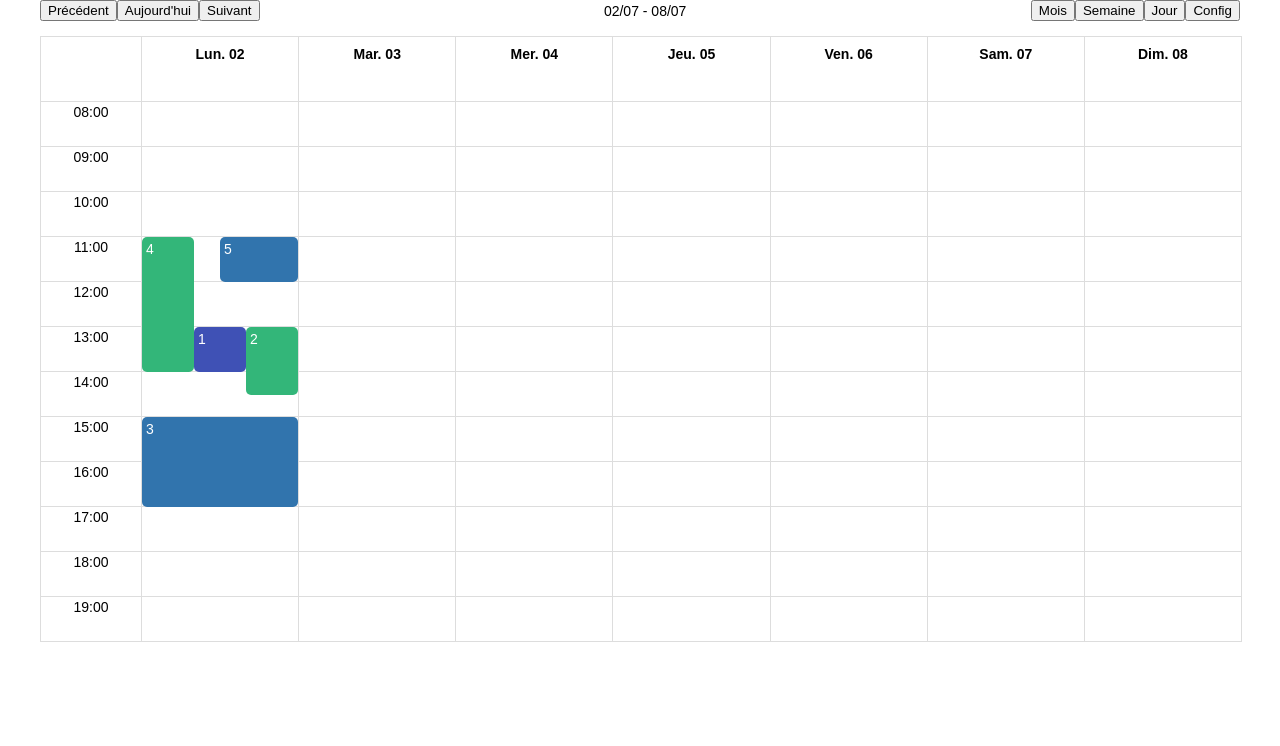
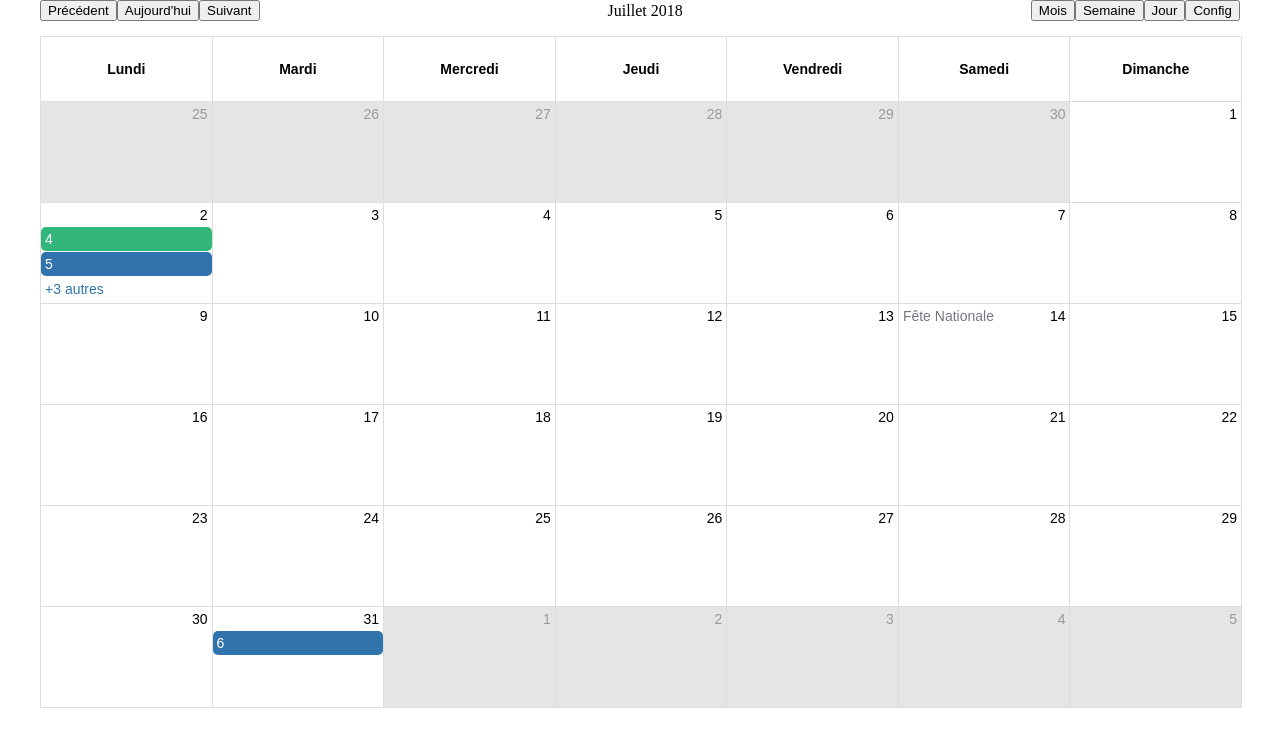
Before and after one commit to QuentinDiaferia/globalis-react-calendar, a React app: page / in a window 1280 px wide. Shown: the top 746 px of the page. Built offline with nearby package versions, Linux system fonts and the light colour scheme.

Commit message:
Feature - Toolbar independant from Calendar (#8)

```diff
--- a/src/App.js
+++ b/src/App.js
@@ -5,96 +5,91 @@ import ToolBar from './components/ToolBar'
 import Navigation from './components/Navigation'
 import ViewSwitcher from './components/ViewSwitcher'
 import SettingsForm from './components/SettingsForm'
+import {navigation, views} from './utils/constants'
 
-const colors = [null, '#33b679', '#3f51b5']
-const start = moment('2018-05-01').startOf('month')
-const events = []
-for (let i = 1; i < 5000; i++) {
-    events.push({
-        id: i,
-        label: "Un événement",
-        start: moment(start),
-        end: moment(start.add(2, 'h')),
-        hex_color: colors[i % 3],
+import {events, events2, events3} from './events'
+
+class App extends React.Component {
+    constructor(props) {
+        super(props)
+        this.state = {
+            date: moment(),
+            view: 'month',
+            startTime: 8,
+            endTime: 20,
+            displayWeekend: true,
+            displaySettingsForm: false,
+        }
+        this.onNavigate = this.onNavigate.bind(this)
+        this.changeView = this.changeView.bind(this)
+        this.changeSettings = this.changeSettings.bind(this)
+        this.toggleSettingsForm = this.toggleSettingsForm.bind(this)
+        this.onClickMore = this.onClickMore.bind(this)
+        this.onClickDay = this.onClickDay.bind(this)
+    }
+
+    onNavigate(direction) {
+        let date
+        switch (direction) {
+            case navigation.PREVIOUS:
+                date = moment(this.state.date).subtract(1, this.state.view).startOf('day')
+                break
+            case navigation.NEXT:
+                date = moment(this.state.date).add(1, this.state.view).startOf('day')
+                break
+            case navigation.TODAY:
+            default:
+                date = moment().startOf('day')
+                break
+        }
+        this.setState({
+            date,
         })
     }
 
-const events2 = [
-    {
-        id: 1,
-        label: "1",
-        start: moment().hour(13).startOf('hour'),
-        end: moment().hour(13).startOf('hour').add(1, 'hour'),
-        hex_color: '#3f51b5',
-    },
-    {
-        id: 2,
-        label: "2",
-        start: moment().hour(13).startOf('hour'),
-        end: moment().hour(13).startOf('hour').add(1.5, 'hour'),
-        hex_color: '#33b679',
-    },
-    {
-        id: 3,
-        label: "3",
-        start: moment().hour(15).startOf('hour'),
-        end: moment().hour(15).startOf('hour').add(2, 'hour'),
-    },
-    {
-        id: 4,
-        label: "4",
-        start: moment().hour(11).startOf('hour'),
-        end: moment().hour(11).startOf('hour').add(3, 'hour'),
-        hex_color: '#33b679',
-    },
-    {
-        id: 5,
-        label: "5",
-        start: moment().hour(11).startOf('hour'),
-        end: moment().hour(11).startOf('hour').add(1, 'hour'),
-    },
-    {
-        id: 6,
-        label: "6",
-        start: moment('2018-07-31').hour(11).startOf('hour'),
-        end: moment('2018-07-31').hour(11).startOf('hour').add(1, 'hour'),
-    },
-    {
-        id: 7,
-        label: "7",
-        start: moment('2018-08-05').hour(11).startOf('hour'),
-        end: moment('2018-08-05').hour(11).startOf('hour').add(1, 'hour'),
-    },
-]
-
-const events3 = []
-const start3 = moment('2018-06-25').startOf('day')
-for (let i = 1; i < 2000; i++) {
-    if (start3.hour() < 23) {
-        events3.push({
-            id: i,
-            label: i,
-            start: moment(start3),
-            end: moment(start3).add(1, 'h'),
-            hex_color: colors[i % 3],
+    changeView(view) {
+        let date = moment(this.state.date)
+        if (this.state.view !== views.DAY) {
+            date.startOf('week')
+        }
+        this.setState({
+            date,
+            view,
         })
-        start3.add(0.25, 'h')
-    } else {
-        start3.add(1, 'd')
-        start3.startOf('day')
-    }
     }
 
+    changeSettings(startTime, endTime, displayWeekend) {
+        this.setState({
+            startTime,
+            endTime,
+            displayWeekend,
+            displaySettingsForm: false,
+        })
+    }
 
-class App extends React.Component {
+    toggleSettingsForm() {
+        this.setState({
+            displaySettingsForm: !this.state.displaySettingsForm,
+        })
+    }
+
+    onClickMore(date) {
+        this.setState({
+            view: views.DAY,
+            date,
+        })
+    }
+
+    onClickDay(date) {
+        this.setState({
+            date,
+            view: views.DAY,
+            displayTooltip: null,
+        })
+    }
+
     render() {
-        return <Calendar
-            view='week'
-            events={events2}
-            startTime={8}
-            endTime={20}
-            displayWeekend={true}
-            language={{
+        const language = {
             label_previous: 'Précédent',
             label_next: 'Suivant',
             label_today: 'Aujourd\'hui',
@@ -103,14 +98,37 @@ class App extends React.Component {
             label_view_day: 'Jour',
             label_more_link: 'autres',
             label_settings: 'Config',
-            }}
-            components={{
-                toolbar: ToolBar,
-                navigation: Navigation,
-                viewSwitcher: ViewSwitcher,
-                settingsForm: SettingsForm,
-            }}
+        }
+        return <React.Fragment>
+            <ToolBar
+                date={this.state.date}
+                view={this.state.view}
+                onNavigate={this.onNavigate}
+                changeView={this.changeView}
+                toggleSettingsForm={this.toggleSettingsForm}
+                language={language}
             />
+            {this.state.displaySettingsForm &&
+                <SettingsForm
+                    changeSettings={this.changeSettings}
+                    displayWeekend={this.state.displayWeekend}
+                    startTime={this.state.startTime}
+                    endTime={this.state.endTime}
+                    language={language}
+                />
+            }
+            <Calendar
+                view={this.state.view}
+                date={this.state.date}
+                startTime={this.state.startTime}
+                endTime={this.state.endTime}
+                displayWeekend={this.state.displayWeekend}
+                onClickMore={this.onClickMore}
+                onClickDay={this.onClickDay}
+                events={events2}
+                language={language}
+            />
+        </React.Fragment>
     }
 }
 
--- a/src/components/Calendar.js
+++ b/src/components/Calendar.js
@@ -11,51 +11,14 @@ class Calendar extends React.Component {
     constructor(props) {
         super(props)
         this.state = {
-            view: props.view,
-            date: moment(props.date).startOf('day'),
             events: props.events.sort((e1, e2) => e1.start.diff(e2.start)),
-            startTime: props.startTime,
-            endTime: props.endTime,
-            displayWeekend: props.displayWeekend,
-            displaySettingsForm: false,
             displayTooltip: null,
         }
-        this.renderCalendar = this.renderCalendar.bind(this)
-        this.changeView = this.changeView.bind(this)
-        this.changeSettings = this.changeSettings.bind(this)
-        this.onNavigate = this.onNavigate.bind(this)
-        this.goToDay = this.goToDay.bind(this)
+        this.onClickDay = this.onClickDay.bind(this)
         this.onClickMore = this.onClickMore.bind(this)
         this.onDropEvent = this.onDropEvent.bind(this)
-        this.toggleSettingsForm = this.toggleSettingsForm.bind(this)
         this.toggleTooltip = this.toggleTooltip.bind(this)
         this.closeTooltip = this.closeTooltip.bind(this)
-    }
-
-    changeView(view) {
-        let date = moment(this.state.date)
-        if (this.state.view !== views.DAY) {
-            date.startOf('week')
-        }
-        this.setState({
-            date,
-            view,
-        })
-    }
-
-    changeSettings(startTime, endTime, displayWeekend) {
-        this.setState({
-            startTime,
-            endTime,
-            displayWeekend,
-            displaySettingsForm: false,
-        })
-    }
-
-    toggleSettingsForm() {
-        this.setState({
-            displaySettingsForm: !this.state.displaySettingsForm,
-        })
     }
 
     toggleTooltip(eventId) {
@@ -70,39 +33,16 @@ class Calendar extends React.Component {
         })
     }
 
-    onNavigate(direction) {
-        let date
-        switch (direction) {
-            case navigation.PREVIOUS:
-                date = moment(this.state.date).subtract(1, this.state.view).startOf('day')
-                break
-            case navigation.NEXT:
-                date = moment(this.state.date).add(1, this.state.view).startOf('day')
-                break
-            case navigation.TODAY:
-            default:
-                date = moment().startOf('day')
-                break
+    onClickDay(date) {
+        if (this.props.onClickDay) {
+            this.props.onClickDay(date)
         }
-        this.setState({
-            date,
-            displayTooltip: null,
-        })
-    }
-
-    goToDay(date) {
-        this.setState({
-            date,
-            view: views.DAY,
-            displayTooltip: null,
-        })
     }
 
     onClickMore(date) {
-        this.setState({
-            view: views.DAY,
-            date,
-        })
+        if (this.props.onClickMore) {
+            this.props.onClickMore(date)
+        }
     }
 
     onDropEvent(eventId, date, hour) {
@@ -125,11 +65,11 @@ class Calendar extends React.Component {
 
     renderMonth() {
         return <Month
-            date={this.state.date}
-            events={this.state.events.filter(event => event.start.isSame(this.state.date, 'month'))}
+            date={this.props.date}
+            events={this.state.events.filter(event => event.start.isSame(this.props.date, 'month'))}
             onClickMore={this.onClickMore}
-            goToDay={this.goToDay}
-            displayWeekend={this.state.displayWeekend}
+            onClickDay={this.onClickDay}
+            displayWeekend={this.props.displayWeekend}
             language={this.props.language}
             components={this.props.components}
             toggleTooltip={this.toggleTooltip}
@@ -140,16 +80,16 @@ class Calendar extends React.Component {
 
     renderWeek() {
         const events = this.state.events.filter(event => {
-            return event.start.isSame(this.state.date, 'week')
-            && event.start.hour() >= this.state.startTime
-            && event.end.hour() <= this.state.endTime
+            return event.start.isSame(this.props.date, 'week')
+            && event.start.hour() >= this.props.startTime
+            && event.end.hour() <= this.props.endTime
         })
         return <Week
-            date={this.state.date}
+            date={this.props.date}
             events={events}
-            startTime={this.state.startTime}
-            endTime={this.state.endTime}
-            displayWeekend={this.state.displayWeekend}
+            startTime={this.props.startTime}
+            endTime={this.props.endTime}
+            displayWeekend={this.props.displayWeekend}
             onDropEvent={this.onDropEvent}
             language={this.props.language}
             components={this.props.components}
@@ -161,15 +101,15 @@ class Calendar extends React.Component {
 
     renderDay() {
         const events = this.state.events.filter(event => {
-            return event.start.isSame(this.state.date, 'day')
-            && event.start.hour() >= this.state.startTime
-            && event.end.hour() <= this.state.endTime
+            return event.start.isSame(this.props.date, 'day')
+            && event.start.hour() >= this.props.startTime
+            && event.end.hour() <= this.props.endTime
         })
         return <Day
-            date={this.state.date}
+            date={this.props.date}
             events={events}
-            startTime={this.state.startTime}
-            endTime={this.state.endTime}
+            startTime={this.props.startTime}
+            endTime={this.props.endTime}
             onDropEvent={this.onDropEvent}
             language={this.props.language}
             components={this.props.components}
@@ -180,7 +120,7 @@ class Calendar extends React.Component {
     }
 
     renderCalendar() {
-        switch (this.state.view) {
+        switch (this.props.view) {
             case views.DAY:
                 return this.renderDay()
             case views.WEEK:
@@ -192,29 +132,7 @@ class Calendar extends React.Component {
     }
 
     render() {
-        const ToolBarComponent = this.props.components.toolbar || null
-        const SettingsFormComponent = this.props.components.settingsForm || null
         return <div className="Calendar">
-            {ToolBarComponent &&
-                <ToolBarComponent
-                    date={this.state.date}
-                    view={this.state.view}
-                    onNavigate={this.onNavigate}
-                    changeView={this.changeView}
-                    toggleSettingsForm={this.toggleSettingsForm}
-                    language={this.props.language}
-                    components={this.props.components}
-                />
-            }
-            {this.state.displaySettingsForm && SettingsFormComponent &&
-                <SettingsFormComponent
-                    changeSettings={this.changeSettings}
-                    language={this.props.language}
-                    startTime={this.state.startTime}
-                    endTime={this.state.endTime}
-                    displayWeekend={this.state.displayWeekend}
-                />
-            }
             {this.renderCalendar()}
         </div>
     }
@@ -228,6 +146,8 @@ Calendar.propTypes = {
     endTime: PropTypes.number.isRequired,
     displayWeekend: PropTypes.bool.isRequired,
     components: PropTypes.object.isRequired,
+    onClickMore: PropTypes.func,
+    onClickDay: PropTypes.func,
 }
 
 Calendar.defaultProps = {
--- a/src/components/month/Month.js
+++ b/src/components/month/Month.js
@@ -11,7 +11,7 @@ class Month extends React.Component {
             events,
             language,
             onClickMore,
-            goToDay,
+            onClickDay,
             displayWeekend,
             components,
             toggleTooltip,
@@ -27,7 +27,7 @@ class Month extends React.Component {
                 events={events}
                 language={language}
                 onClickMore={onClickMore}
-                goToDay={goToDay}
+                onClickDay={onClickDay}
                 displayWeekend={displayWeekend}
                 components={components}
                 toggleTooltip={toggleTooltip}
@@ -43,7 +43,7 @@ Month.propTypes = {
     events: PropTypes.array.isRequired,
     language: PropTypes.object.isRequired,
     onClickMore: PropTypes.func.isRequired,
-    goToDay: PropTypes.func.isRequired,
+    onClickDay: PropTypes.func.isRequired,
     displayWeekend: PropTypes.bool.isRequired,
     components: PropTypes.object.isRequired,
     toggleTooltip: PropTypes.func.isRequired,
--- a/src/components/month/MonthDay.js
+++ b/src/components/month/MonthDay.js
@@ -34,7 +34,7 @@ class MonthDay extends React.Component {
             date,
             events,
             outOfMonth,
-            goToDay,
+            onClickDay,
         } = this.props
 
         let className = 'Calendar-Month-Grid-Week-Day'
@@ -49,7 +49,7 @@ class MonthDay extends React.Component {
                 </div>
                 <div
                     className="Calendar-Month-Grid-Week-Day-Header-Index"
-                    onClick={() => goToDay(date)}
+                    onClick={() => onClickDay(date)}
                 >
                     {date.date()}
                 </div>
@@ -66,7 +66,7 @@ MonthDay.propTypes = {
     events: PropTypes.array.isRequired,
     language: PropTypes.object.isRequired,
     onClickMore: PropTypes.func.isRequired,
-    goToDay: PropTypes.func.isRequired,
+    onClickDay: PropTypes.func.isRequired,
     components: PropTypes.object.isRequired,
     toggleTooltip: PropTypes.func.isRequired,
     closeTooltip: PropTypes.func.isRequired,
--- a/src/components/month/MonthGrid.js
+++ b/src/components/month/MonthGrid.js
@@ -23,7 +23,7 @@ class Month extends React.Component {
                 events={this.props.events.filter(event => event.start.week() === date.week())}
                 language={this.props.language}
                 onClickMore={this.props.onClickMore}
-                goToDay={this.props.goToDay}
+                onClickDay={this.props.onClickDay}
                 displayWeekend={this.props.displayWeekend}
                 components={this.props.components}
                 toggleTooltip={this.props.toggleTooltip}
@@ -45,7 +45,7 @@ Month.propTypes = {
     events: PropTypes.array.isRequired,
     language: PropTypes.object.isRequired,
     onClickMore: PropTypes.func.isRequired,
-    goToDay: PropTypes.func.isRequired,
+    onClickDay: PropTypes.func.isRequired,
     displayWeekend: PropTypes.bool.isRequired,
     components: PropTypes.object.isRequired,
     toggleTooltip: PropTypes.func.isRequired,
--- a/src/components/month/MonthWeek.js
+++ b/src/components/month/MonthWeek.js
@@ -25,7 +25,7 @@ class MonthWeek extends React.Component {
                     events={this.props.events.filter(e => e.start.date() === date.date())}
                     language={this.props.language}
                     onClickMore={this.props.onClickMore}
-                    goToDay={this.props.goToDay}
+                    onClickDay={this.props.onClickDay}
                     components={this.props.components}
                     toggleTooltip={this.props.toggleTooltip}
                     closeTooltip={this.props.closeTooltip}
@@ -42,7 +42,7 @@ MonthWeek.propTypes = {
     events: PropTypes.array.isRequired,
     language: PropTypes.object.isRequired,
     onClickMore: PropTypes.func.isRequired,
-    goToDay: PropTypes.func.isRequired,
+    onClickDay: PropTypes.func.isRequired,
     displayWeekend: PropTypes.bool.isRequired,
     components: PropTypes.object.isRequired,
     toggleTooltip: PropTypes.func.isRequired,
--- /dev/null
+++ b/src/events.js
@@ -0,0 +1,82 @@
+import moment from 'moment'
+
+const colors = [null, '#33b679', '#3f51b5']
+const start = moment('2018-05-01').startOf('month')
+const events = []
+for (let i = 1; i < 5000; i++) {
+    events.push({
+        id: i,
+        label: "Un événement",
+        start: moment(start),
+        end: moment(start.add(2, 'h')),
+        hex_color: colors[i % 3],
+    })
+}
+
+const events2 = [
+    {
+        id: 1,
+        label: "1",
+        start: moment().hour(13).startOf('hour'),
+        end: moment().hour(13).startOf('hour').add(1, 'hour'),
+        hex_color: '#3f51b5',
+    },
+    {
+        id: 2,
+        label: "2",
+        start: moment().hour(13).startOf('hour'),
+        end: moment().hour(13).startOf('hour').add(1.5, 'hour'),
+        hex_color: '#33b679',
+    },
+    {
+        id: 3,
+        label: "3",
+        start: moment().hour(15).startOf('hour'),
+        end: moment().hour(15).startOf('hour').add(2, 'hour'),
+    },
+    {
+        id: 4,
+        label: "4",
+        start: moment().hour(11).startOf('hour'),
+        end: moment().hour(11).startOf('hour').add(3, 'hour'),
+        hex_color: '#33b679',
+    },
+    {
+        id: 5,
+        label: "5",
+        start: moment().hour(11).startOf('hour'),
+        end: moment().hour(11).startOf('hour').add(1, 'hour'),
+    },
+    {
+        id: 6,
+        label: "6",
+        start: moment('2018-07-31').hour(11).startOf('hour'),
+        end: moment('2018-07-31').hour(11).startOf('hour').add(1, 'hour'),
+    },
+    {
+        id: 7,
+        label: "7",
+        start: moment('2018-08-05').hour(11).startOf('hour'),
+        end: moment('2018-08-05').hour(11).startOf('hour').add(1, 'hour'),
+    },
+]
+
+const events3 = []
+const start3 = moment('2018-06-25').startOf('day')
+for (let i = 1; i < 2000; i++) {
+    if (start3.hour() < 23) {
+        events3.push({
+            id: i,
+            label: i,
+            start: moment(start3),
+            end: moment(start3).add(1, 'h'),
+            hex_color: colors[i % 3],
+        })
+        start3.add(0.25, 'h')
+    } else {
+        start3.add(1, 'd')
+        start3.startOf('day')
+    }
+}
+
+export {events, events2, events3}
```
Also changed, not shown: src/components/ToolBar.js (+3 -7 lines). Lines whose indentation alone changed are shown as unchanged.
